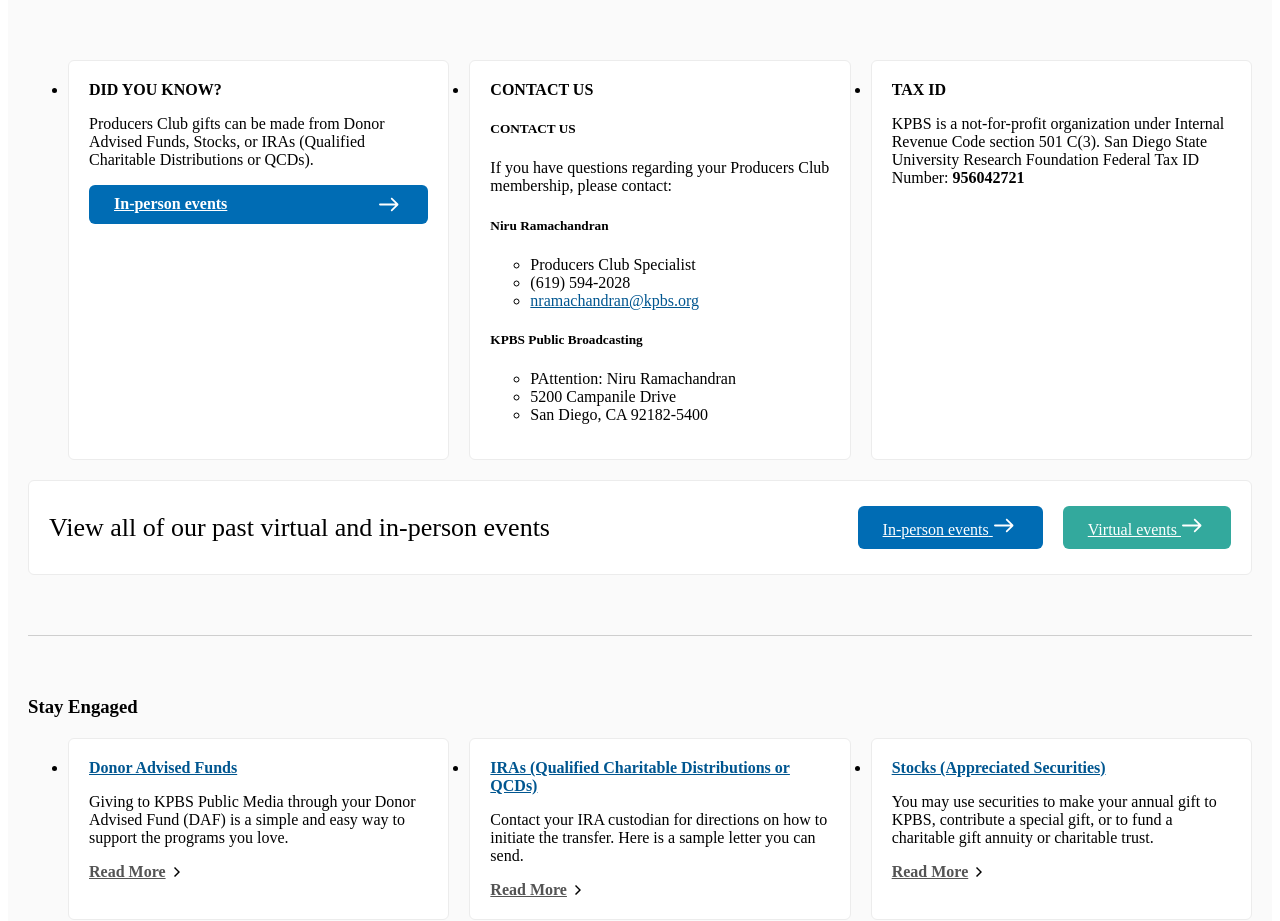
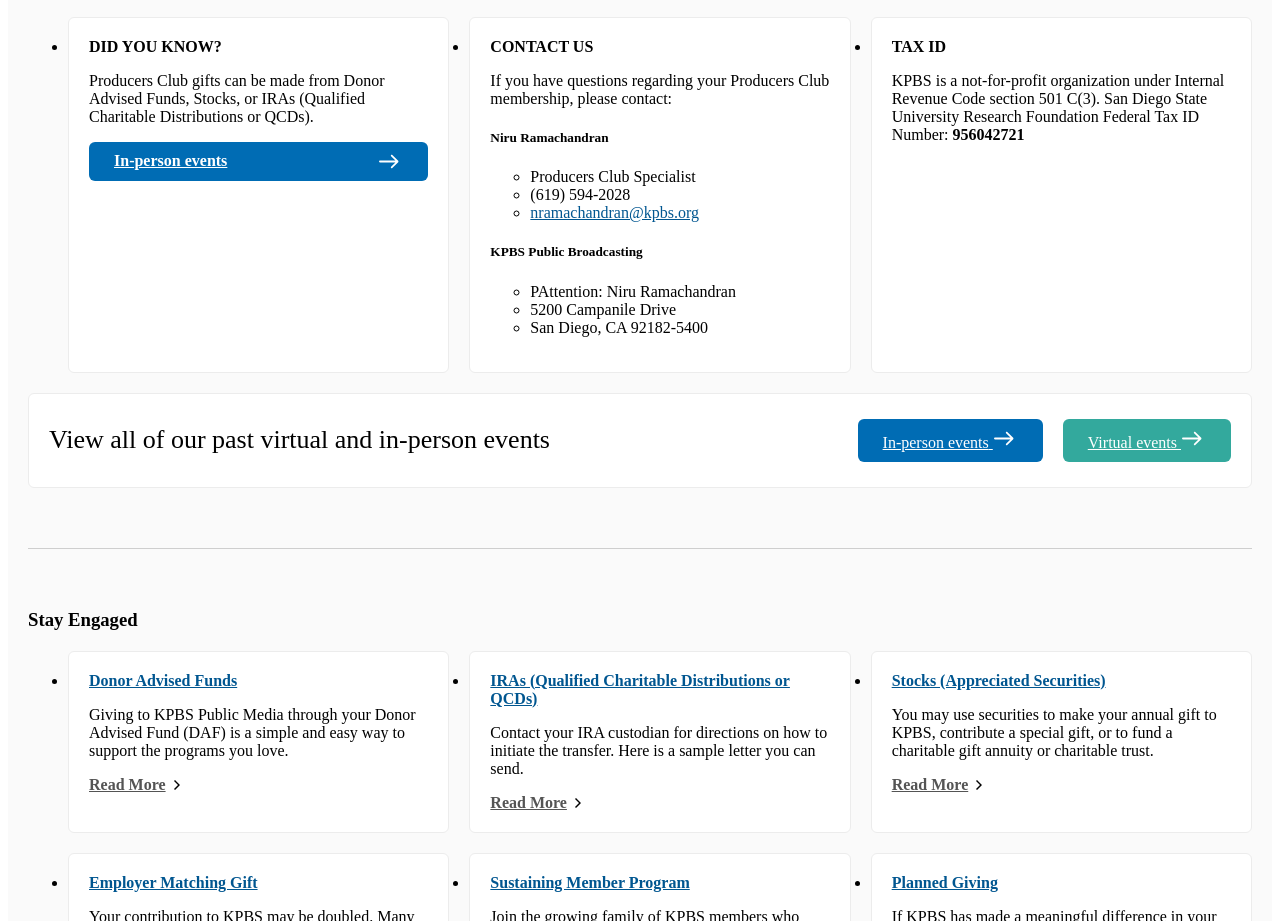
Before and after one commit to singhenso/KPBS-Producers-Club-Static, a website: page index.html in a window 1280 px wide. Shown: the part 4020-4941 px from the top of the page. Drawn offline with nearby package versions, Linux system fonts and the light colour scheme; files that its build step writes are made by us from their sources; files whose address does not match are found by name.

Commit message:
update with minor style edits

```diff
--- a/src/blocks/producer-engaged.html
+++ b/src/blocks/producer-engaged.html
@@ -55,7 +55,6 @@
                 <li>
                     <span>CONTACT US</span>
                     <div class="col">
-                        <h5>CONTACT US</h5>
                         <p>If you have questions regarding your Producers Club membership, please contact:</p>
                     </div>
                     <div class="col">
```
